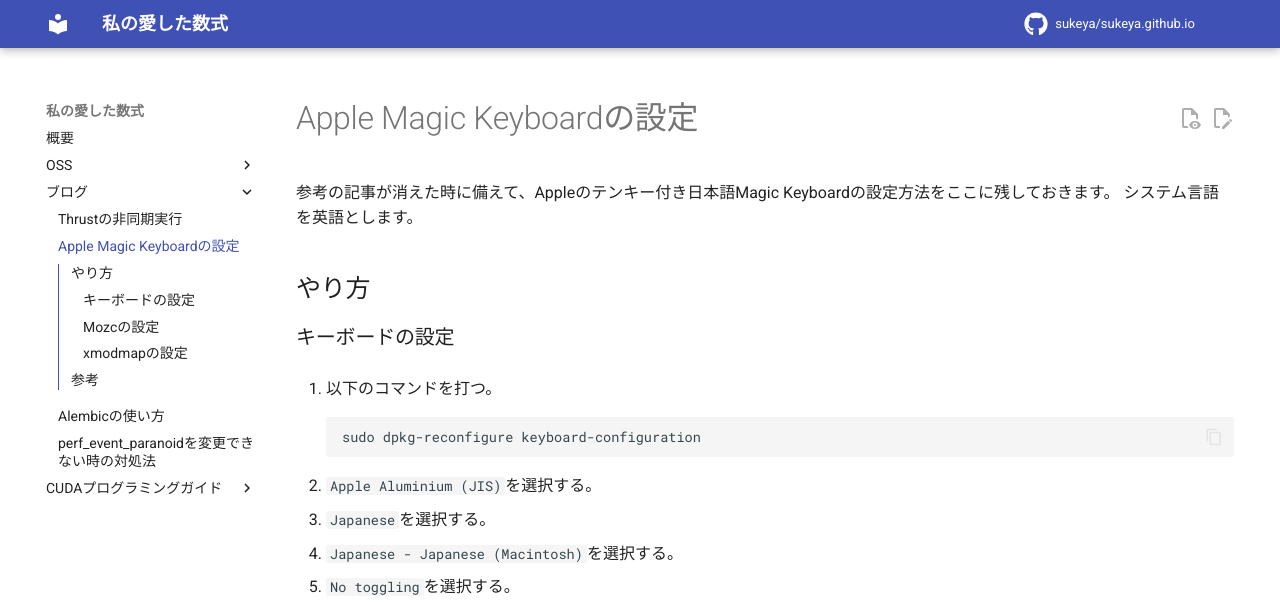
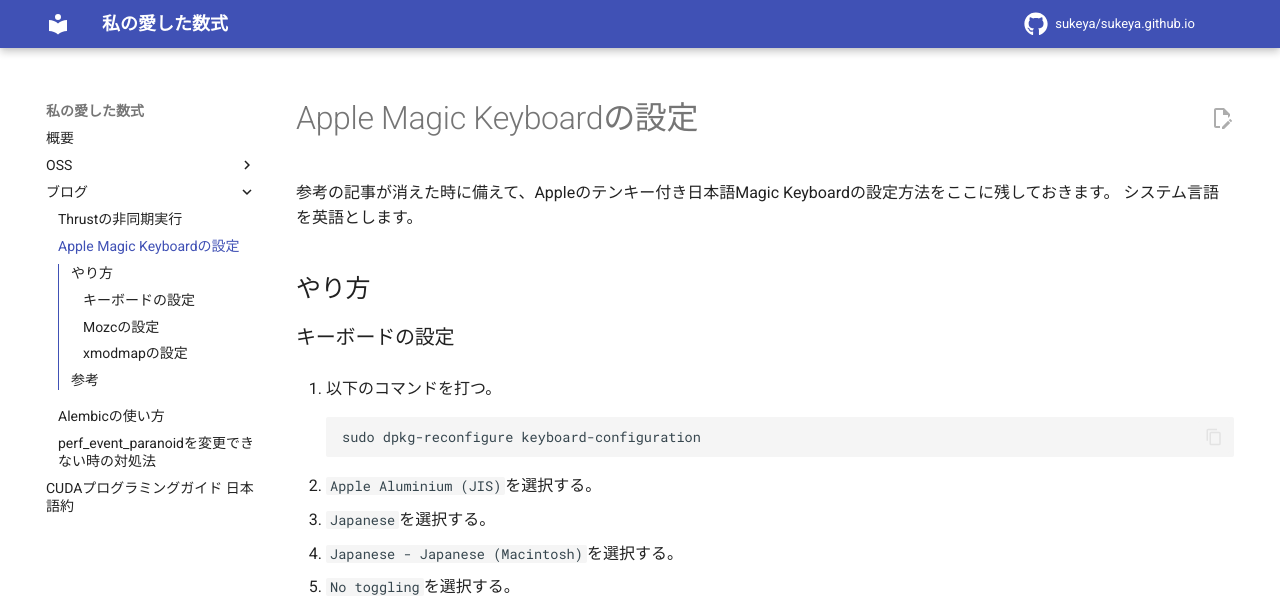
Before and after one commit to sukeya/sukeya.github.io, an MkDocs documentation site: the page built from docs/blog/config-apple-magic-keyboard-in-ubuntu.md, in a window 1280 px wide. Shown: the top 602 px of the page. Built offline with MkDocs 1.6.1 and Material for MkDocs 9.7.7, drawn with Linux system fonts in a browser that asks for light colours; comment, search, counter and statistics services are not loaded; some of the changed lines change nothing that is shown.

Commit message:
細かな修正
Signed-off-by: Yuya Asano <64895419+sukeya@users.noreply.github.com>

```diff
--- a/mkdocs.yml
+++ b/mkdocs.yml
@@ -2,7 +2,7 @@
 site_url: https://sukeya.github.io/
 repo_url: https://github.com/sukeya/sukeya.github.io
 repo_name: sukeya/sukeya.github.io
-edit_uri: edit/main/docs/
+edit_uri: blob/main/docs/
 nav:
   - '概要': index.md
   - OSS:
@@ -12,8 +12,7 @@
     - 'Apple Magic Keyboardの設定': ./blog/config-apple-magic-keyboard-in-ubuntu.md
     - 'Alembicの使い方': ./blog/how-to-use-alembic.md
     - 'perf_event_paranoidを変更できない時の対処法': ./blog/cannot-change-perf-event-paranoid.md
-  - 'CUDAプログラミングガイド':
-    - 'プログラミングモデル': ./cuda_programming_guide/programming_model.md
+  - 'CUDAプログラミングガイド 日本語約': /cuda_programming_guide_jp/
 not_in_nav: |
   thrust.md
   memo.md
@@ -25,7 +24,6 @@
   features:
     - content.code.copy
     - content.action.edit
-    - content.action.view
     - toc.integrate
     - navigation.top
 markdown_extensions:
@@ -43,3 +41,4 @@
   - git-committers:
       repository: sukeya/sukeya.github.io
       branch: main
+      token: !!python/object/apply:os.getenv ["MKDOCS_GIT_COMMITTERS_APIKEY"]
```
